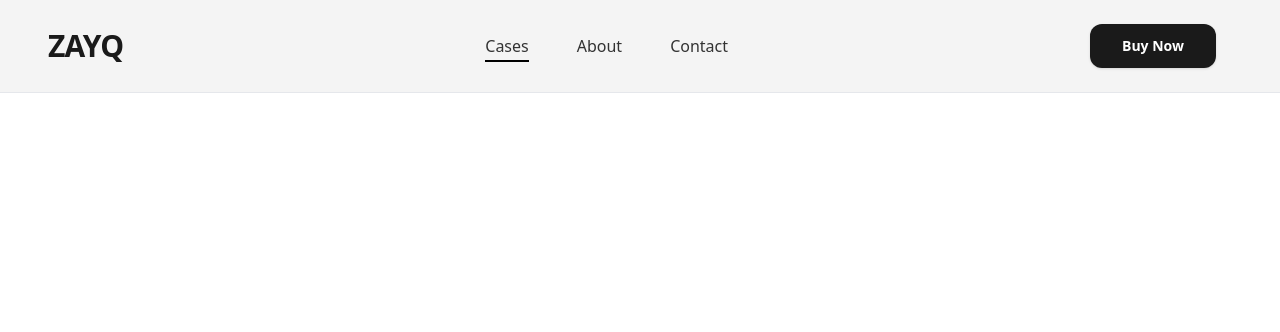
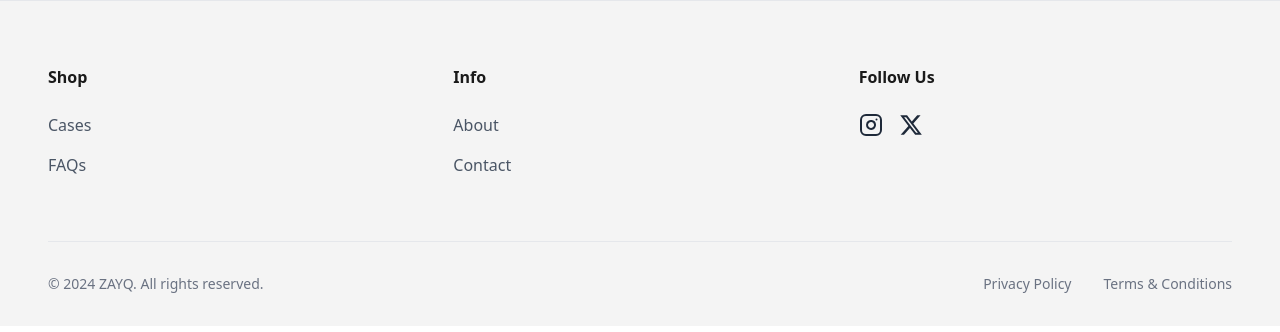
Before and after one commit to jaseel0/ZAYQ, a React (Vite) app: page /about in a window 1280 px wide. Shown: the top 332 px of the page. Built offline with nearby package versions, Linux system fonts and the light colour scheme.

Commit message:
complete footer

```diff
--- a/src/App.tsx
+++ b/src/App.tsx
@@ -1,4 +1,4 @@
-import Navbar from "../src/assets/components/layout/Navbar"
+import Navbar from "../src/assets/components/layout/Footer"
 export default function App() {
   return (
     <div>
--- /dev/null
+++ b/src/assets/components/layout/Footer.tsx
@@ -0,0 +1,81 @@
+import React from 'react';
+
+const Footer: React.FC = () => {
+  return (
+    <footer className="w-full bg-[#f4f4f4] pt-16 pb-8 px-6 md:px-12 border-t border-gray-200">
+      <div className="max-w-7xl mx-auto">
+        <div className="grid grid-cols-1 sm:grid-cols-2 md:grid-cols-3 gap-12 md:gap-8 mb-16">
+
+          {/* Shop Column */}
+          <div>
+            <h3 className="font-bold text-[#1a1a1a] mb-6">Shop</h3>
+            <ul className="space-y-4">
+              <li>
+                <a href="#" className="text-gray-600 hover:text-black transition-colors">Cases</a>
+              </li>
+              <li>
+                <a href="#" className="text-gray-600 hover:text-black transition-colors">FAQs</a>
+              </li>
+            </ul>
+          </div>
+
+          {/* Info Column */}
+          <div>
+            <h3 className="font-bold text-[#1a1a1a] mb-6">Info</h3>
+            <ul className="space-y-4">
+              <li>
+                <a href="#" className="text-gray-600 hover:text-black transition-colors">About</a>
+              </li>
+              <li>
+                <a href="#" className="text-gray-600 hover:text-black transition-colors">Contact</a>
+              </li>
+            </ul>
+          </div>
+
+          {/* Follow Us Column */}
+          <div>
+            <h3 className="font-bold text-[#1a1a1a] mb-6">Follow Us</h3>
+            <div className="flex space-x-4">
+              {/* Instagram Icon */}
+              <a
+                href="#"
+                className="text-gray-800 hover:text-black transition-colors"
+                aria-label="Instagram"
+              >
+                <svg className="w-6 h-6" fill="none" stroke="currentColor" strokeWidth={2} strokeLinecap="round" strokeLinejoin="round" viewBox="0 0 24 24">
+                  <rect x="2" y="2" width="20" height="20" rx="5" ry="5"></rect>
+                  <path d="M16 11.37A4 4 0 1 1 12.63 8 4 4 0 0 1 16 11.37z"></path>
+                  <line x1="17.5" y1="6.5" x2="17.51" y2="6.5"></line>
+                </svg>
+              </a>
+
+              {/* Twitter/X Icon */}
+              <a
+                href="#"
+                className="text-gray-800 hover:text-black transition-colors"
+                aria-label="Twitter"
+              >
+                <svg className="w-6 h-6" fill="currentColor" viewBox="0 0 24 24">
+                  <path d="M18.244 2.25h3.308l-7.227 8.26 8.502 11.24H16.17l-5.214-6.817L4.99 21.75H1.68l7.73-8.835L1.254 2.25H8.08l4.713 6.231zm-1.161 17.52h1.833L7.084 4.126H5.117z" />
+                </svg>
+              </a>
+            </div>
+          </div>
+        </div>
+
+        {/* Bottom Line */}
+        <div className="pt-8 border-t border-gray-200 flex flex-col md:flex-row justify-between items-center space-y-4 md:space-y-0 text-sm text-gray-500 font-medium">
+          <div className="order-2 md:order-1">
+            © 2024 ZAYQ. All rights reserved.
+          </div>
+          <div className="flex space-x-8 order-1 md:order-2">
+            <a href="#" className="hover:text-black transition-colors">Privacy Policy</a>
+            <a href="#" className="hover:text-black transition-colors">Terms & Conditions</a>
+          </div>
+        </div>
+      </div>
+    </footer>
+  );
+};
+
+export default Footer;
```
Also changed, not shown: src/features/about/About.tsx (added), src/features/contact/Contact.tsx (added).
